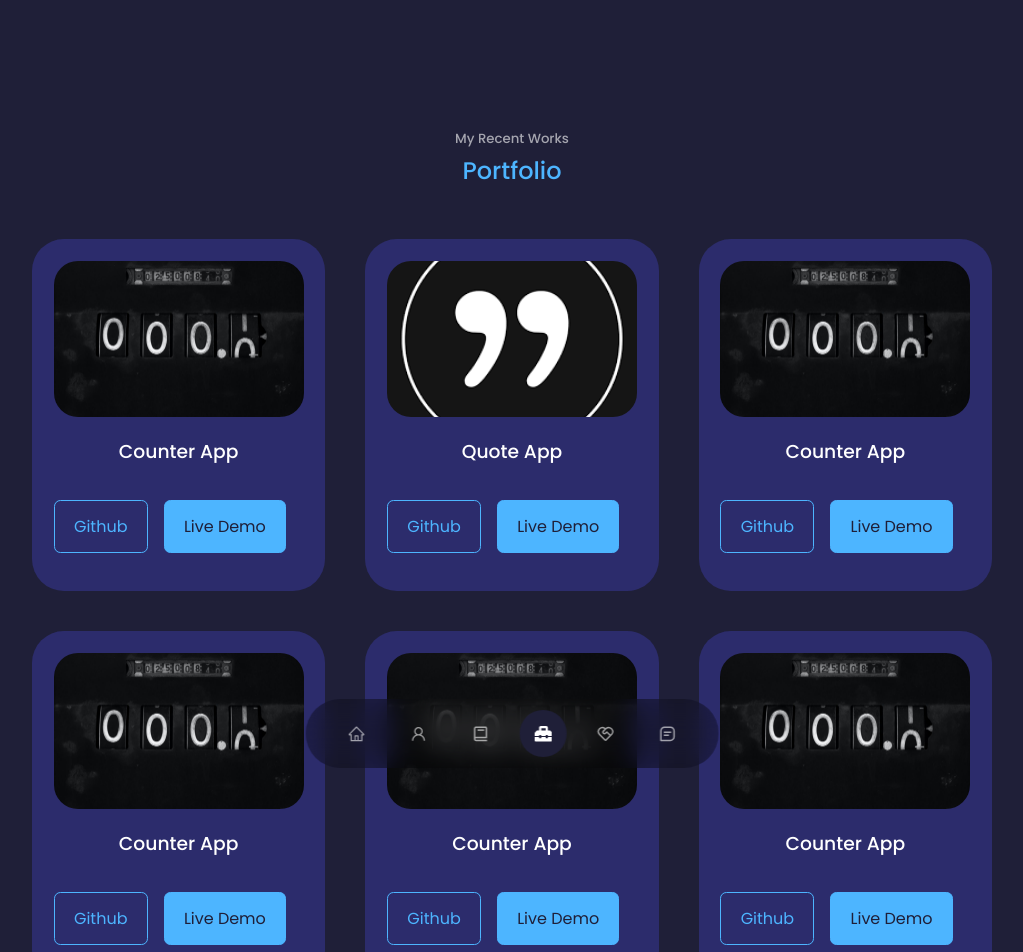
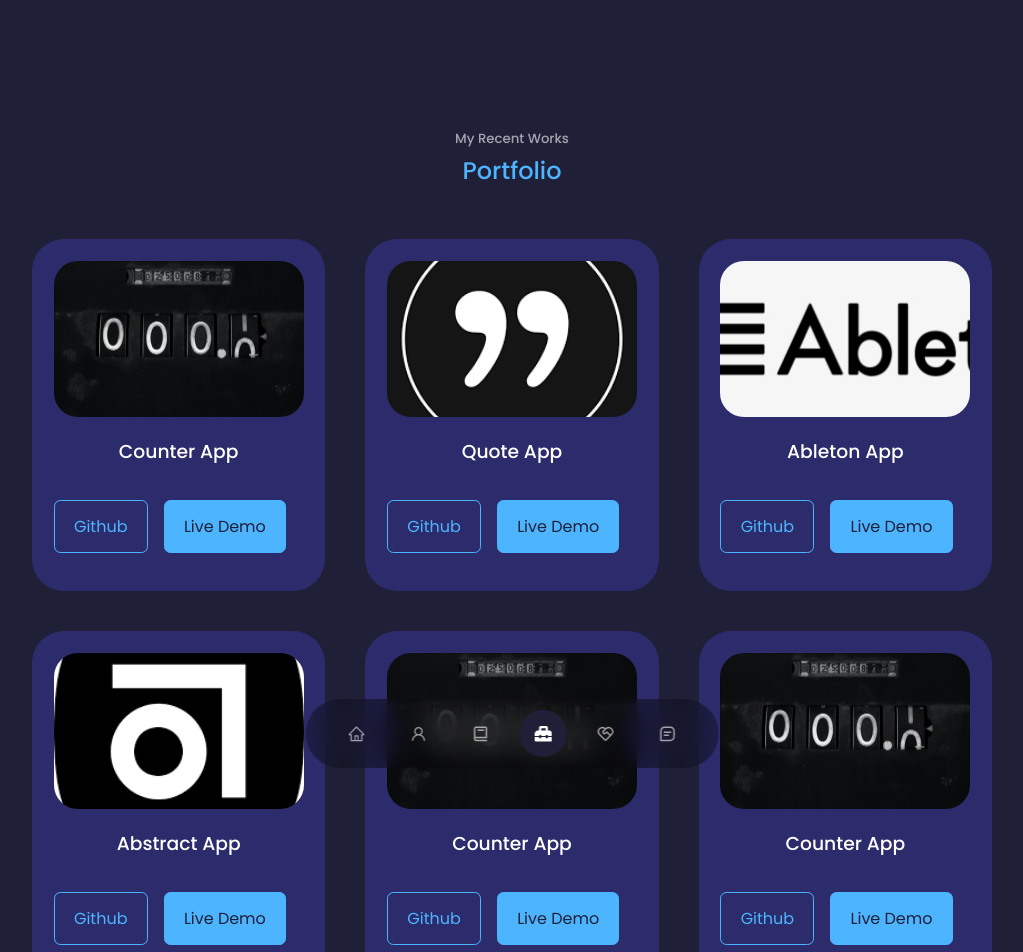
Before and after one commit to nicojoy-gif/Portfolio, a React (Create React App) app: page /portfolio in a window 1280 px wide. Shown: the top 952 px of the page, without its empty margins (128-1151 px from the left). Built offline with nearby package versions, Linux system fonts and the light colour scheme.

Commit message:
Update Data.js

```diff
--- a/src/component/portfolio/Data.js
+++ b/src/component/portfolio/Data.js
@@ -1,6 +1,7 @@
 import Counter from '../../assets/counter.jpg';
 import Quote from '../../assets/quote.png';
-
+import Able from '../../assets/able.png';
+import Abstract from '../../assets/abstract.png';
 
 const Data = [
   {
@@ -19,17 +20,17 @@ const Data = [
   },
   {
     id: 3,
-    image: Counter,
-    name: "Counter App",
-    github: "https://github.com/nicojoy-gif/Counter.git",
-    liveDemo: "https://counter-five-iota.vercel.app/",
+    image: Able,
+    name: "Ableton App",
+    github: "https://github.com/nicojoy-gif/appp.git",
+    liveDemo: "https://ableton-phi.vercel.app/",
   },
   {
     id: 4,
-    image: Counter,
-    name: "Counter App",
-    github: "https://github.com/nicojoy-gif/Counter.git",
-    liveDemo: "https://counter-five-iota.vercel.app/",
+    image: Abstract,
+    name: "Abstract App",
+    github: "https://github.com/nicojoy-gif/abstract.git",
+    liveDemo: "https://abstract-green.vercel.app/",
   },
   {
     id: 5,
```
